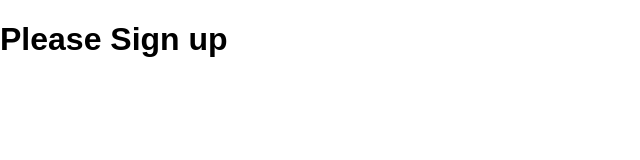
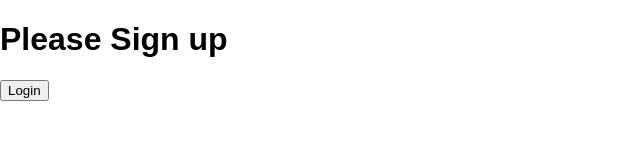
Before and after one commit to SYuvaraj/reactofficial, a React (Create React App) app in the folder my-app/: page / in a window 1280 px wide. Shown: the top 160 px of the page, without its empty margins (0-640 px from the left). Built offline with nearby package versions, Linux system fonts and the light colour scheme.

Commit message:
element variables

```diff
--- /dev/null
+++ b/my-app/src/components/LoginButton.js
@@ -0,0 +1,22 @@
+import React, {Component} from 'react';
+
+
+class LoginButton extends React.Component{
+
+	constructor(props){
+		super(props);
+	};
+
+
+	render(){
+
+		return(
+			<div>
+				<button onClick={this.props.onClick}>Login</button>
+			</div>
+		);
+
+	}
+}
+
+export default LoginButton;
--- /dev/null
+++ b/my-app/src/components/LoginControl.js
@@ -0,0 +1,49 @@
+import React, {Component} from 'react';
+import UserGreeting from './UserGreeting.js';
+import GuestGreeting from './GuestGreeting.js';
+import Greeting from './Greeting.js';
+import LoginButton from './LoginButton.js';
+import LogoutButton from './LogoutButton.js';
+
+class LoginControl extends React.Component{
+
+	constructor(props){
+		super(props);
+		this.handleLoginClick = this.handleLoginClick.bind(this);
+		this.handleLogoutClick = this.handleLogoutClick.bind(this);
+		this.state  = {isLoggedIn:false};
+	}
+
+	handleLoginClick(){
+		console.log('clicked');
+		this.setState({isLoggedIn:true});
+	}
+
+	handleLogoutClick(){
+		console.log('clicked');
+		this.setState({isLoggedIn:false});
+	}
+
+
+	render(){
+
+		const isLoggedIn = this.state.isLoggedIn;
+		let button = null;
+
+		if(isLoggedIn){
+			button = <LogoutButton onClick = {this.handleLogoutClick} />;
+		}
+		else{
+			button = <LoginButton onClick = {this.handleLoginClick} />;
+		}
+		return(
+			<div>
+				<Greeting isLoggedIn = {isLoggedIn} />
+				{button}
+			</div>
+		);
+
+	}
+}
+
+export default LoginControl;
--- /dev/null
+++ b/my-app/src/components/LogoutButton.js
@@ -0,0 +1,22 @@
+import React, {Component} from 'react';
+
+
+class LogoutButton extends React.Component{
+
+	constructor(props){
+		super(props);
+	};
+
+
+	render(){
+
+	return(
+			<div>
+				<button onClick={this.onClick}>LogOut</button>
+			</div>
+		);
+
+	}
+}
+
+export default LogoutButton;
--- a/my-app/src/index.js
+++ b/my-app/src/index.js
@@ -5,8 +5,9 @@
 import Clock from './Clock';
 import EventHandling from './components/eventHandling.js';
 import Greeting from './components/Greeting.js';
+import LoginControl from './components/LoginControl.js';
 
 import registerServiceWorker from './registerServiceWorker';
 
-ReactDOM.render(<Greeting  isLoggedIn = {false} />, document.getElementById('root'));
+ReactDOM.render(<LoginControl   />, document.getElementById('root'));
 registerServiceWorker();
```
